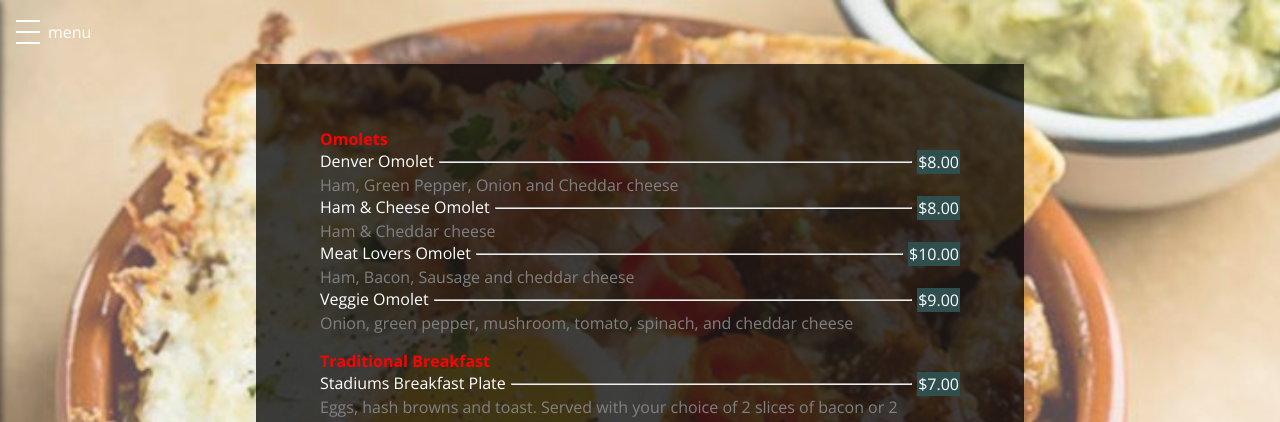
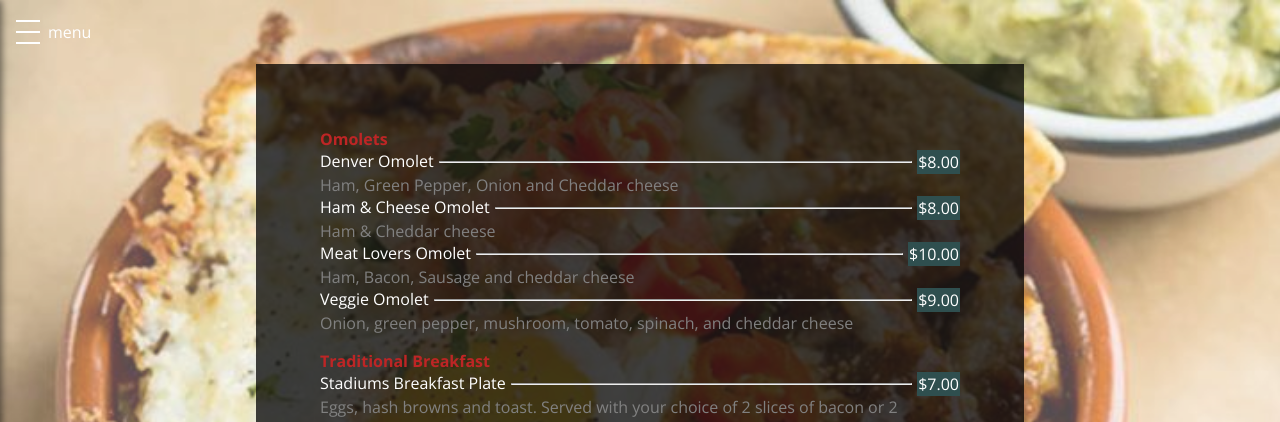
Before and after one commit to justinobrien/stadiums, a React (Create React App) app: page /breakfastmenu in a window 1280 px wide. Shown: the top 422 px of the page. Built offline with nearby package versions, Linux system fonts and the light colour scheme.

Commit message:
add links in side menu

```diff
--- a/src/components/SideDrawerComponent/SideDrawerComponent.jsx
+++ b/src/components/SideDrawerComponent/SideDrawerComponent.jsx
@@ -18,8 +18,10 @@ const SideDrawerComponent = (props) => {
     <div className={drawerClasses}>
         <NavLink to="/" onClick={props.linkClicked} className="link"> Home </NavLink>
         <NavLink to="/beermenu" onClick={props.linkClicked} className="link"> Beer menu </NavLink>
-        <NavLink to="/beermenu" onClick={props.linkClicked} className="link"> Beer menu </NavLink>
-        <NavLink to="/beermenu" onClick={props.linkClicked} className="link"> Beer menu </NavLink>
+        <NavLink to="/breakfastmenu" onClick={props.linkClicked} className="link"> Breakfast </NavLink>
+        <NavLink to="/lunchmenu" onClick={props.linkClicked} className="link"> Lunch </NavLink>
+        <NavLink to="/dinnermenu" onClick={props.linkClicked} className="link"> Dinner </NavLink>
+        <NavLink to="/happyhourmenu" onClick={props.linkClicked} className="link"> Happy hour specials </NavLink>
     </div>
   );
 };
--- a/src/pages/food/BreakfastMenu.scss
+++ b/src/pages/food/BreakfastMenu.scss
@@ -35,7 +35,7 @@ hr {
     justify-content: center;
 }
 .subtitle-1 {
-    color: red;
+    color: var(--primary-color-1);
     font-weight: bold;
 
     margin-top: 1rem;
```
